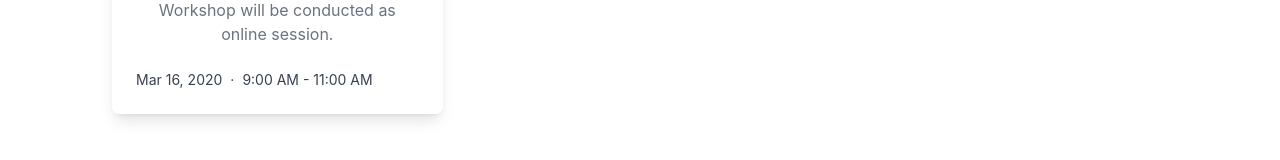
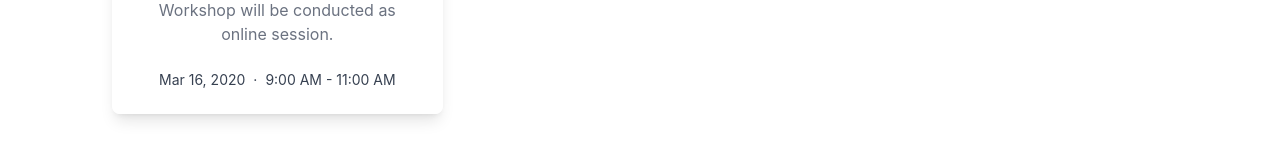
Before and after one commit to lakminagamage/ICITR_24_OW, a Next.js app: page /workshops in a window 1280 px wide. Shown: the part 1700-1860 px from the top of the page. Built offline with nearby package versions, Linux system fonts and the light colour scheme.

Commit message:
Updated: Workshop page Layout

```diff
--- a/src/components/WorkshopLayout.jsx
+++ b/src/components/WorkshopLayout.jsx
@@ -58,7 +58,7 @@ const posts = [
                       <p className="mt-3 text-base text-gray-500">{post.description}</p>
                     </a>
                   </div>
-                  <div className="mt-6 flex items-center">
+                  <div className="mt-6 flex items-center justify-center">
                     <div className="flex space-x-2 text-sm text-gray-700">
                       <time dateTime={post.datetime}>{post.date}</time>
                       <span aria-hidden="true">&middot;</span>
```
